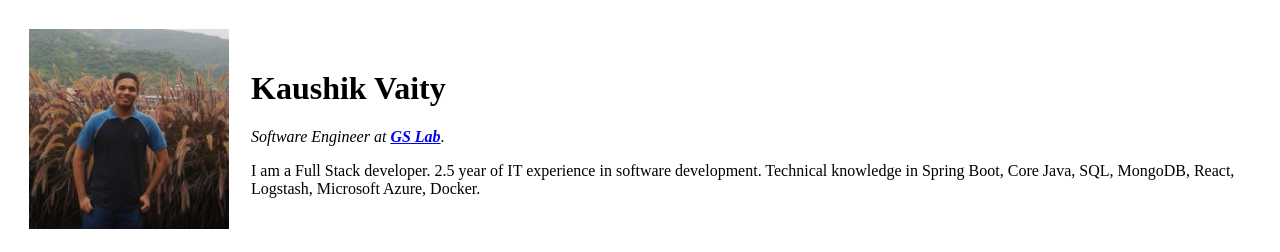
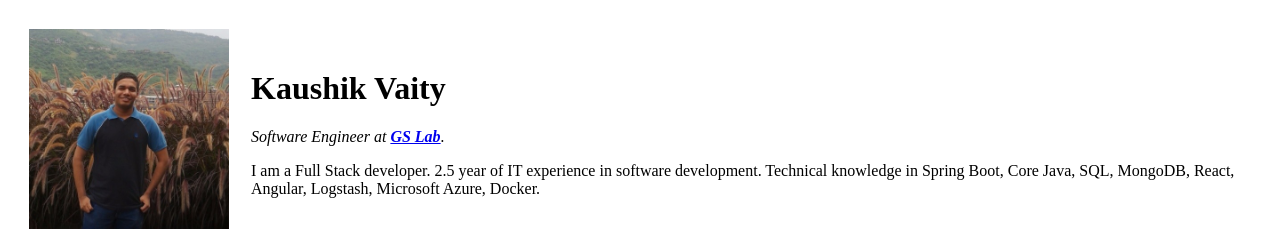
Before and after one commit to Kaushik-vaity/cv, a plain HTML site: page index.html in a window 1280 px wide. Shown: the top 252 px of the page. Drawn offline with Linux system fonts and the light colour scheme.

Commit message:
Update index.html

```diff
--- a/index.html
+++ b/index.html
@@ -12,7 +12,7 @@
                 <h1>Kaushik Vaity</h1>
                 <p><em>Software Engineer at <strong><a href="https://www.gslab.com/">GS Lab</a></strong>.</em></p>
                 <p>I am a Full Stack developer. 2.5 year of IT experience in software development.
-                   Technical knowledge in Spring Boot, Core Java, SQL, MongoDB, React, Logstash, Microsoft Azure, Docker.
+                   Technical knowledge in Spring Boot, Core Java, SQL, MongoDB, React, Angular, Logstash, Microsoft Azure, Docker.
                 </p>
             </td>
         </tr>
```
